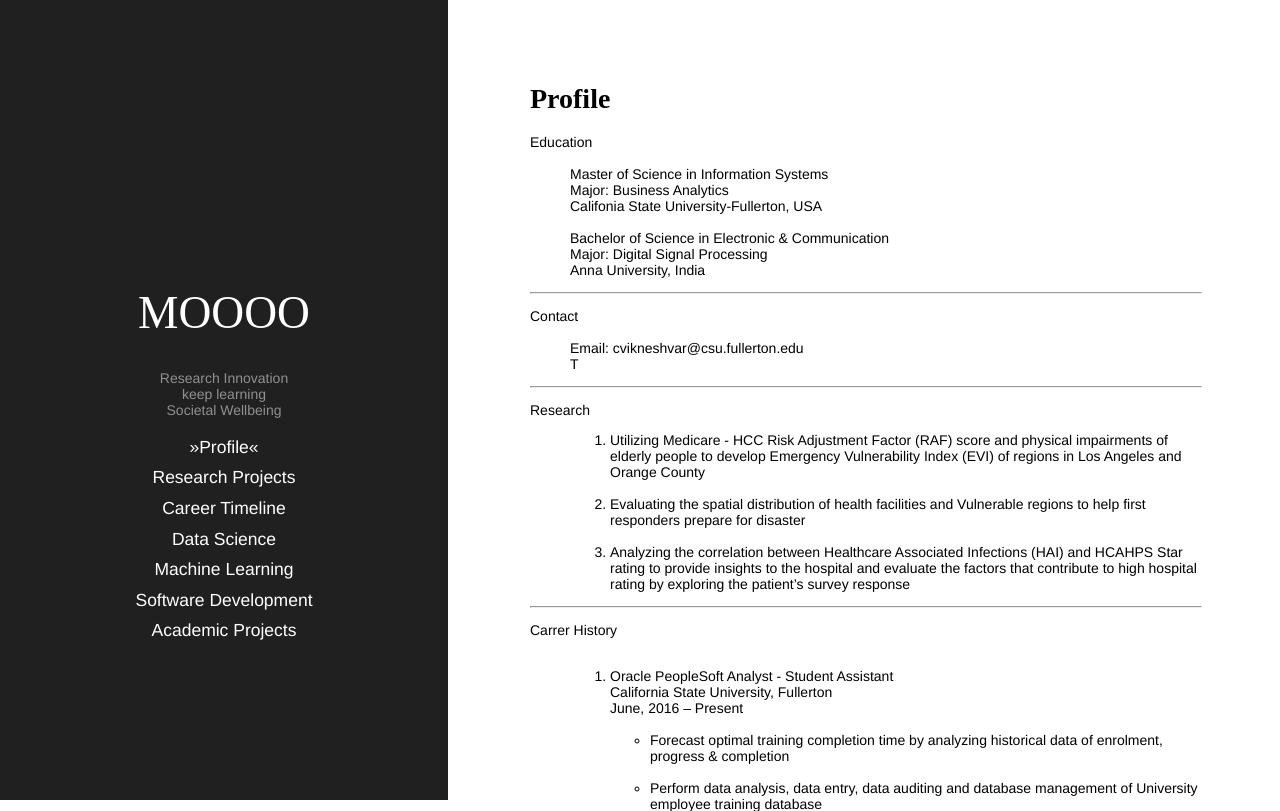
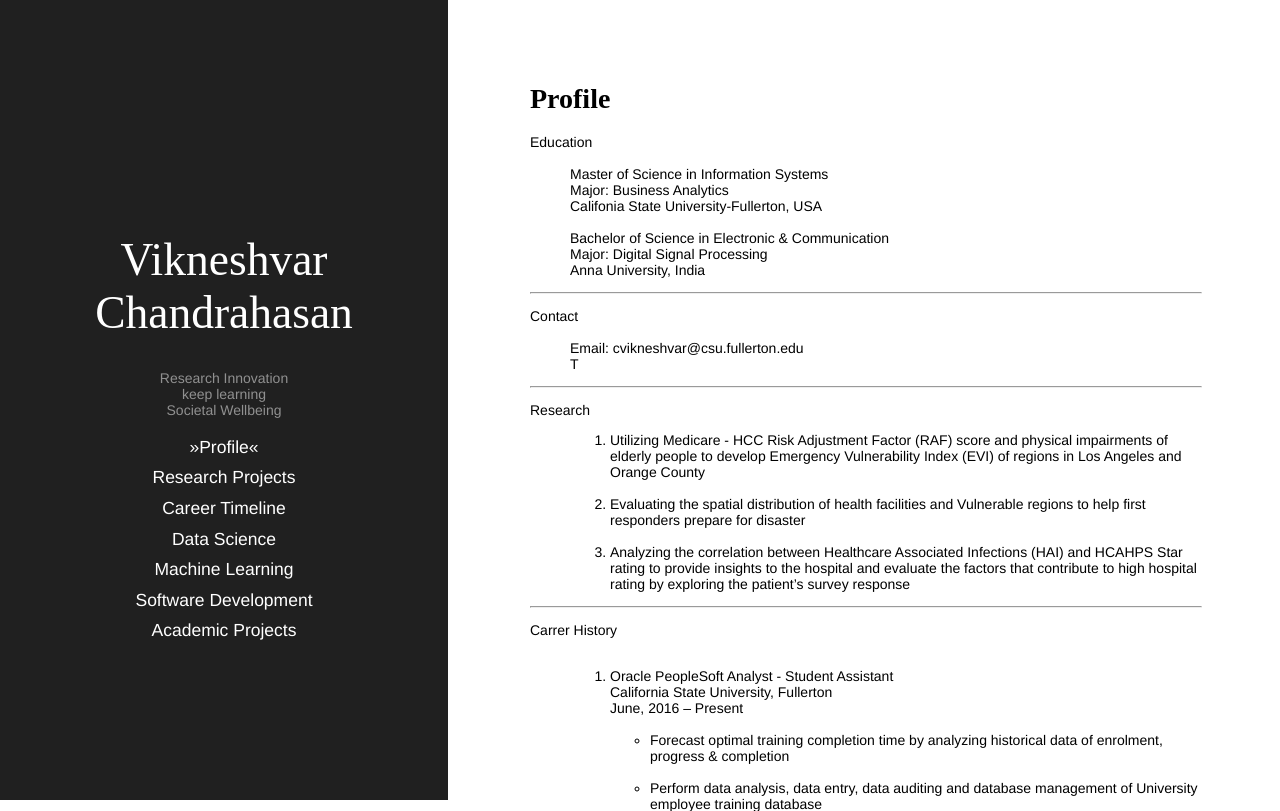
Before and after one commit to Vikneshvar/BazTechStudio, a Django app: template bazwebapp/templates/index.html in a window 1280 px wide. Shown: the top 811 px of the page. Run offline with Django 3.2, Linux system fonts and the light colour scheme; the template is opened without the code that fills it, so the values that code supplies are empty.

Commit message:
Update index.html

```diff
--- a/bazwebapp/templates/index.html
+++ b/bazwebapp/templates/index.html
@@ -16,7 +16,7 @@
 		<div class="sidebar-about">
 			<h1>
 				<a href="http://www.baztechstudio.com/">
-					MOOOO
+					Vikneshvar Chandrahasan
 				</a>
 			</h1>
 			<p class="lead"> Research  Innovation <br> keep learning <br> Societal Wellbeing </p>
```
